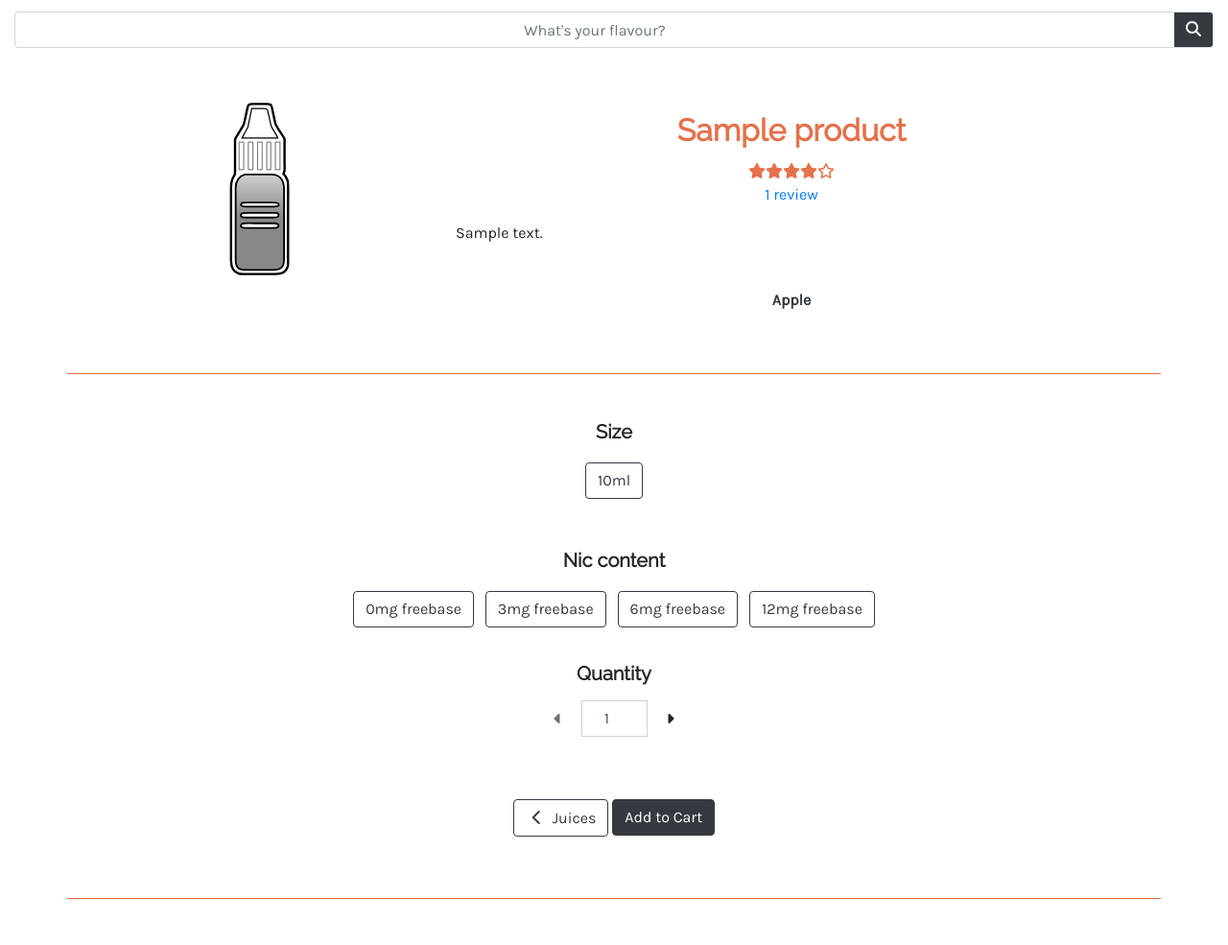
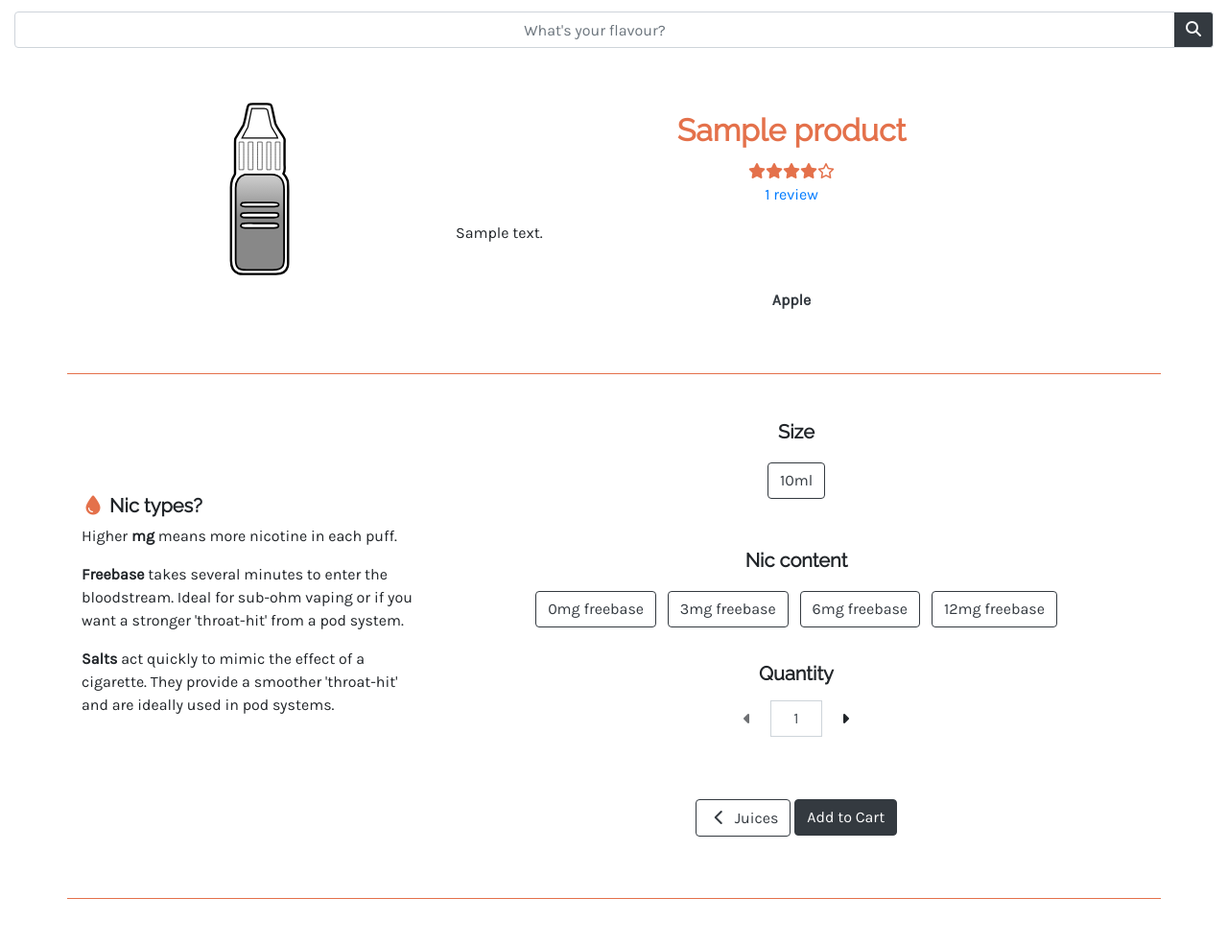
Before and after one commit to Edb83/moose-juice, a Django app: page /products/1/ in a window 1280 px wide. Shown: the part 58-1043 px from the top of the page at 96% size. Run offline with Django 3.2, Linux system fonts and the light colour scheme; data comes from the database, SQL or seed files in the repository; tables that the repository leaves empty hold one stand-in row (values such as "Sample post"); some libraries are stand-ins or nearby versions.

Commit message:
Add nic types col to product details and other minimal styling

```diff
--- a/home/templates/home/index.html
+++ b/home/templates/home/index.html
@@ -46,7 +46,7 @@
                         <p class="card-text">Get points for your purchases, reviews and - heck - just for signing up! We hope you'll come back again and again.</p>
                     </div>
                     <div class="card-footer">
-                        <p class="card-text"><a href="{% url 'account_signup' %}">Sign up to start earning!</a></p>
+                        <p class="card-text"><a href="{% url 'account_signup' %}">Sign up!</a></p>
                     </div>
                 </div>
             </div>
@@ -65,8 +65,8 @@
     <div class="container">
         <h3 class="mb-3 text-center heading-accent-light">Brands</h3>
         <!-- Mobile horizontal pills display -->
-        <div class="row d-block d-md-none">
-            <ul class="nav nav-pills mb-3 justify-content-center" id="h-pills-tab" role="tablist">
+        <div class="row d-block d-md-none px-3">
+            <ul class="nav nav-pills mb-3 flex-nowrap justify-content-center text-center" id="h-pills-tab" role="tablist">
                 {% for brand in brands %}
                     <li class="nav-item" role="presentation">
                         <a class="nav-link {% if forloop.counter == 1 %}active{% endif %}" id="h-pills-{{ brand.id }}-tab" data-toggle="pill" href="#h-pills-{{ brand.id }}" role="tab" aria-controls="pills-{{ brand.id }}" aria-selected="{% if forloop.counter == 1 %}true{% else %}false{% endif %}">
--- /dev/null
+++ b/products/static/products/js/delete-modal.js
@@ -0,0 +1,3 @@
+$('#productDeleteModal').on('shown.bs.modal', function () {
+    $('#productDeleteModal').trigger('focus')
+});
--- a/products/templates/products/product-detail.html
+++ b/products/templates/products/product-detail.html
@@ -7,9 +7,6 @@
     <div class="card card-product-detail">
 
         <div class="row no-gutters">
-            {% if request.user.is_authenticated %}
-                {% include 'products/includes/product-heart-container.html' %}
-            {% endif %}
             <div class="col-2 col-lg-1 mx-auto align-self-center">
                 <svg xmlns="http://www.w3.org/2000/svg" viewBox="0 0 154 339">
                     {% include 'products/includes/product-svg.html' %}
@@ -18,7 +15,16 @@
 
             <div class="col-md-8">
                 <div class="card-body">
+                    <div class="row flex-nowrap">
+                        <div class="col-10 offset-1">
                             <h2 class="card-title text-center">{{ product.name }}</h2>
+                        </div>
+                        <div class="col-1">
+                            {% if request.user.is_authenticated %}
+                                {% include 'products/includes/product-heart-container.html' %}
+                            {% endif %}
+                        </div>
+                    </div>
 
                     {% if request.user.is_superuser %}
                         <div class="text-center">
@@ -59,7 +65,20 @@
 </section>
 
 <section class="container product-options mb-5 pb-5 border-accent-primary">
-
+<div class="row">
+    <div class="d-none d-md-block col-md-4 py-5 my-auto">
+        <div class="card-nic-info">
+            <h5>
+                <span class="icon">
+                <i class="fas fa-tint"></i>
+                </span> Nic types?
+            </h5>
+            <p>Higher <strong>mg</strong> means more nicotine in each puff.</p>
+            <p><strong>Freebase</strong> takes several minutes to enter the bloodstream. Ideal for sub-ohm vaping or if you want a stronger 'throat-hit' from a pod system.</p>
+            <p><strong>Salts</strong> act quickly to mimic the effect of a cigarette. They provide a smoother 'throat-hit' and are ideally used in pod systems.</p>
+          </div>
+    </div>
+    <div class="col-sm-12 col-md-8">
         <form class="form my-3 text-center" action="{% url 'add_to_cart' product.id %}" method="POST">
             {% csrf_token %}
             <div class="form-row">
@@ -129,6 +148,8 @@
                 <input type="hidden" name="redirect_url" value="{{ request.path }}">
             </div>
         </form>
+    </div>
+</div>
 
   <!-- Delete modal -->
     <div class="modal fade" id="productDeleteModal" tabindex="-1" aria-labelledby="productDeleteModalLabel" aria-hidden="true">
@@ -194,10 +215,6 @@
     {% include 'products/includes/quantity_input_script.html' %}
     <script src="{% static 'products/js/favourites-toggle.js' %}"></script>
     <script src="{% static 'products/js/star-display.js' %}"></script>
-    <script type="text/javascript">
-        $('#productDeleteModal').on('shown.bs.modal', function () {
-        $('#myInput').trigger('focus')
-    })
-    </script>
+    <script src="{% static 'products/js/delete-modal.js' %}"></script>
 
 {% endblock %}
--- a/products/templates/products/products.html
+++ b/products/templates/products/products.html
@@ -53,7 +53,7 @@
     <div class="row">
         <div class="col my-3">
             <p class="py-3 border-accent-primary">
-                {{ products|length }} Juice{{products|length|pluralize }}{% if search_term %} found with
+                <strong>{{ products|length }}</strong> Juice{{products|length|pluralize }}{% if search_term %} found with
                 <strong>"{{ search_term }}"</strong>{% endif %}
             </p>
         </div>
--- a/static/css/base.css
+++ b/static/css/base.css
@@ -201,9 +201,9 @@ h1, h2, h3, h4, h5, h6 {
     padding: 1rem 0;
 }
 
-.home-section .container {
+/* .home-section .container {
     padding: 2rem 3rem;
-}
+} */
 
 .home-section .container > h3 {
     font-weight: 600;
@@ -213,7 +213,7 @@ h1, h2, h3, h4, h5, h6 {
 }
 
 /* #brands-section .container {
-    min-height: 43vh;
+    height: 100%;
 } */
 
 #brands-section .nav-pills .nav-link {
@@ -333,10 +333,24 @@ h1, h2, h3, h4, h5, h6 {
 
 .fa-heart,
 .fa-heart-broken,
-.fa-star {
+.fa-star,
+.fa-tint {
     color: var(--color-accent-light);
 }
 
 .icon-product>i:hover {
     color: #e44b4b;
 }
+
+/* Remove number spinner on number inputs */
+/* Chrome, Safari, Edge, Opera */
+input::-webkit-outer-spin-button,
+input::-webkit-inner-spin-button {
+  -webkit-appearance: none;
+  margin: 0;
+}
+
+/* Firefox */
+input[type=number] {
+  -moz-appearance: textfield;
+}
```
Lines whose indentation alone changed are shown as unchanged.
